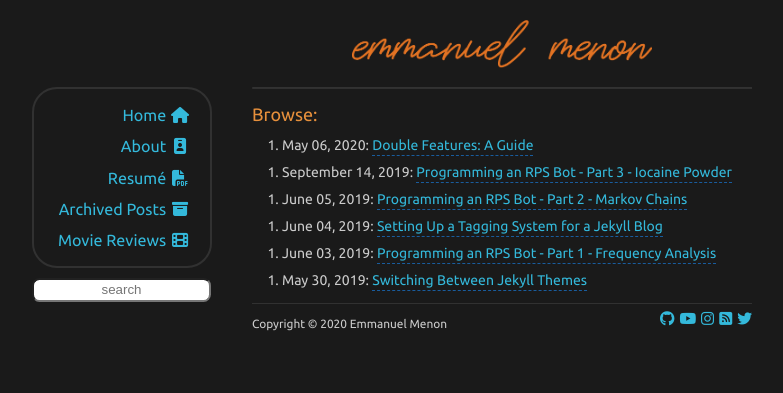
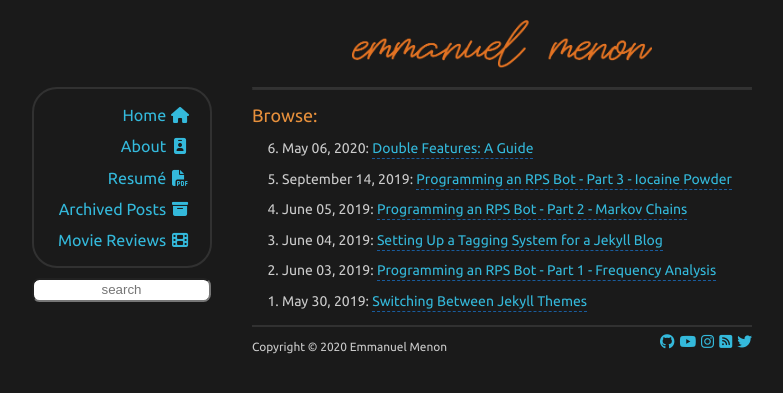
Before and after one commit to emmanuelmenon/emmanuelmenon.github.io, a Jekyll site: the page built from archived-posts.md, in a window 1280 px wide. Shown: the top 393 px of the page, without its empty margins (138-921 px from the left). Built offline with Jekyll 4.4.1, drawn with Linux system fonts in a browser that asks for light colours; nearby versions of some CDN libraries.

Commit message:
fix archive, simplify redesign, ensure style consistency

```diff
--- a/_layouts/default.html
+++ b/_layouts/default.html
@@ -47,7 +47,6 @@
                 <ul id="results-container"></ul>
             </div>
         </div>
-        <hr class="navhr">
         <div id="content">{{ content }}</div>
     </div>
 
--- a/archived-posts.md
+++ b/archived-posts.md
@@ -6,15 +6,13 @@ description: Archived posts from the blog of Emmanuel Menon. Disclaimer - none o
 <hr>
 <div id="blog-archives">
     <h1>Browse:</h1>
-    {% for post in site.posts %}
-    <article class="post">
-        {% if post.external-url %}
-        <ul>
-					<li>
-					<a href="{{ post.external-url }}">{{ post.title }}</a>
-					</li>
-				</ul> {% else %}
-        <ul><li>{{ post.date | date: "%B %d, %Y" }}: <a href="{{ post.url }}">{{ post.title }}</a></li></ul> {% endif %}
-    </article>
-    {% endfor %}
+    <ol reversed>
+        {% for post in site.posts %}
+        <li>
+            <article class="post" style="line-height: 2;">
+                    {{ post.date | date: "%B %d, %Y" }}: <a href="{{ post.url }}">{{ post.title }}</a>
+            </article>
+        </li>
+        {% endfor %}
+    </ol>
 </div>
--- a/assets/css/styles.css
+++ b/assets/css/styles.css
@@ -101,7 +101,7 @@ a,abbr,acronym,address,applet,article,aside,audio,b,big,blockquote,body,canvas,c
      margin: 0;
 }
  hr {
-     border-top: 1px solid #fff;
+     border-top: 2px solid #fff;
      opacity: 10%;
      margin: 10px 0 10px 0;
 }
@@ -153,6 +153,7 @@ a,abbr,acronym,address,applet,article,aside,audio,b,big,blockquote,body,canvas,c
      width: 500px;
      margin: 0 auto;
      position: relative;
+     text-align: justify;
 }
  #header {
      width: 500px;
@@ -179,7 +180,7 @@ a,abbr,acronym,address,applet,article,aside,audio,b,big,blockquote,body,canvas,c
      margin: 10px auto 20px auto;
      padding-top: 10px;
      font-size: .85em;
-     border-top: 1px solid;
+     border-top: 2px solid;
 }
  #footer i {
      float: right;
@@ -225,7 +226,6 @@ a,abbr,acronym,address,applet,article,aside,audio,b,big,blockquote,body,canvas,c
 }
  #search-result {
      text-align: center;
-
      border-bottom: 1px solid;
      border-top: none;
      border-color: rgba(255,255,255,.1);
@@ -254,9 +254,7 @@ a,abbr,acronym,address,applet,article,aside,audio,b,big,blockquote,body,canvas,c
  .post-teaser {
      border-top: 2px solid;
      border-color: rgba(255,255,255,.1);
-     border-radius: 25px;
-     padding: 15px;
-     padding-top: 7.5px;
+     padding: 5px 0;
      margin: 10px 0;
 }
  img.left {
```
Also changed, not shown: about.md (+3 -1 lines), README.md.
